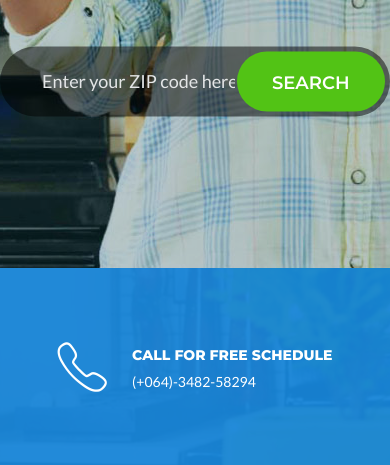
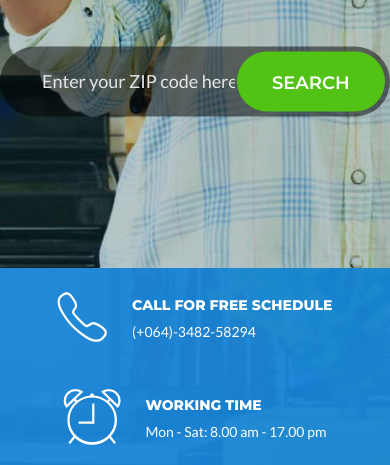
Before and after one commit to vunguyen1101/Practise4, a website: page index.html in a window 390 px wide. Shown: the part 632-1097 px from the top of the page. Drawn offline with nearby package versions, Linux system fonts and the light colour scheme.

Commit message:
Update Nav bar,  fix height Contact PArt

```diff
--- a/scss/style.scss
+++ b/scss/style.scss
@@ -25,7 +25,7 @@ header{
     span{
         color: #46607f;
     }
-    @media (max-width: 767px) {
+    @media (max-width: 991px) {
         line-height: 114px;
     }
     float: left;
@@ -45,7 +45,7 @@ header{
             width: 80%;
         }
     }
-    @media (max-width: 767px) {
+    @media (max-width: 991px) {
         display: none;
     }
     ul{
@@ -62,7 +62,7 @@ header{
     }
 }
 .hamburger{
-    @media (min-width: 767px) {
+    @media (min-width: 992px) {
         display: none;
     }
     cursor: pointer;
@@ -323,7 +323,7 @@ header{
     height: 200px;
     width: 100%;
     @media (max-width: 767px) {
-        height: 600px;
+        height: 300px;
     }
 }
 .centralizeCTF{
@@ -337,6 +337,9 @@ header{
     justify-content: center;
 }
 .contactInfo{
+    @media (max-width: 767px) {
+        height: 100px;
+    }
     .ion-ios-telephone-outline,
     .ion-ios-alarm-outline,
     .ion-ios-email-outline
@@ -346,6 +349,9 @@ header{
         float: left;
         margin-right: 25px;
         line-height: 200px;
+        @media (max-width: 767px) {
+            line-height: 100px;
+        }
     }
     p{
         margin-bottom: 5px;
```
Also changed, not shown: css/style.css, 1 other file.
